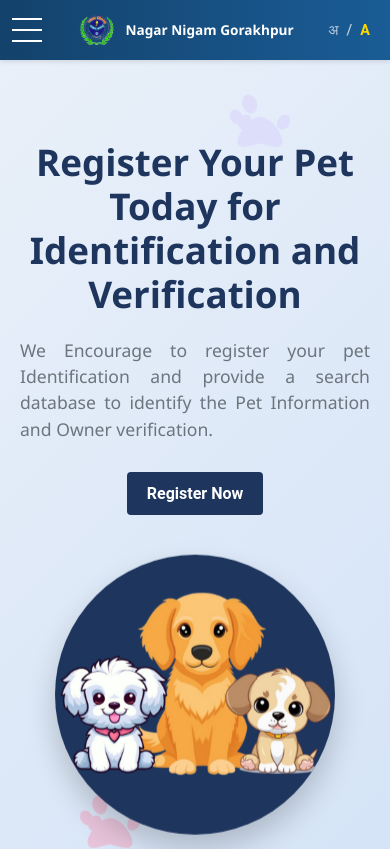
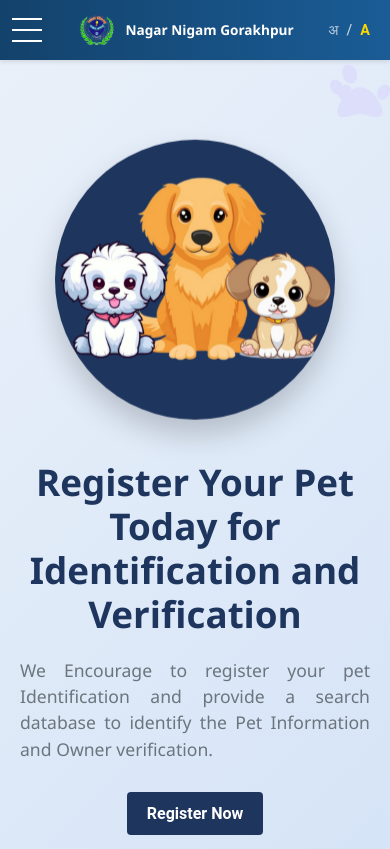
Before and after one commit to himanshuu932/dog-registration, a React (Create React App) app in the folder client/: page / in a window 390 px wide. Shown: the top 849 px of the page. Built offline with nearby package versions, Linux system fonts and the light colour scheme.

Commit message:
fixed placepent of hero image

```diff
--- a/client/src/components/Home/styles/Hero.css
+++ b/client/src/components/Home/styles/Hero.css
@@ -6,6 +6,13 @@
   padding: 80px 0;
   position: relative;
   overflow: hidden;
+}
+
+.container {
+  /* Assuming this is a standard container class for max-width and centering */
+  max-width: 1200px;
+  margin: 0 auto;
+  padding: 0 20px;
 }
 
 .hero-content {
@@ -54,6 +61,13 @@
   animation: float 6s ease-in-out infinite;
 }
 
+.responsive-cover {
+    width: 100%;
+    height: 100%;
+    object-fit: cover; /* Ensures the image covers the circular container */
+}
+
+
 .paw-decorations {
   position: absolute;
   top: 0;
@@ -101,6 +115,29 @@
   animation-delay: 1.5s;
 }
 
+/* Animations */
+@keyframes fadeIn {
+  from {
+    opacity: 0;
+  }
+  to {
+    opacity: 1;
+  }
+}
+
+@keyframes float {
+  0% {
+    transform: translateY(0);
+  }
+  50% {
+    transform: translateY(-15px);
+  }
+  100% {
+    transform: translateY(0);
+  }
+}
+
+
 @media (max-width: 1024px) {
   .hero-text h1 {
     font-size: 2.3rem;
@@ -121,7 +158,44 @@
   .hero-text {
     margin-bottom: 40px;
     max-width: 100%;
+     /* Order 2 for mobile - text appears below image */
+    order: 2;
   }
+
+   .hero-image {
+    /* Order 1 for mobile - image appears on top */
+    order: 1;
+    margin-bottom: 40px; /* Add some space between image and text on mobile */
+  }
+
+   .pet-circle {
+     /* Adjust circle size for smaller screens */
+     width: 300px;
+     height: 300px;
+     margin: 0 auto; /* Center the circle */
+   }
+
+   /* Adjust paw decoration positions slightly for smaller screens if needed */
+   .top-right {
+     top: 20px;
+     right: 20px;
+     width: 40px;
+     height: 40px;
+   }
+
+   .bottom-left {
+     bottom: 20px;
+     left: 20px;
+     width: 40px;
+     height: 40px;
+   }
+
+    .bottom-right {
+     bottom: 20px;
+     right: 20px;
+     width: 40px;
+     height: 40px;
+   }
 }
 
 @media (max-width: 480px) {
```
